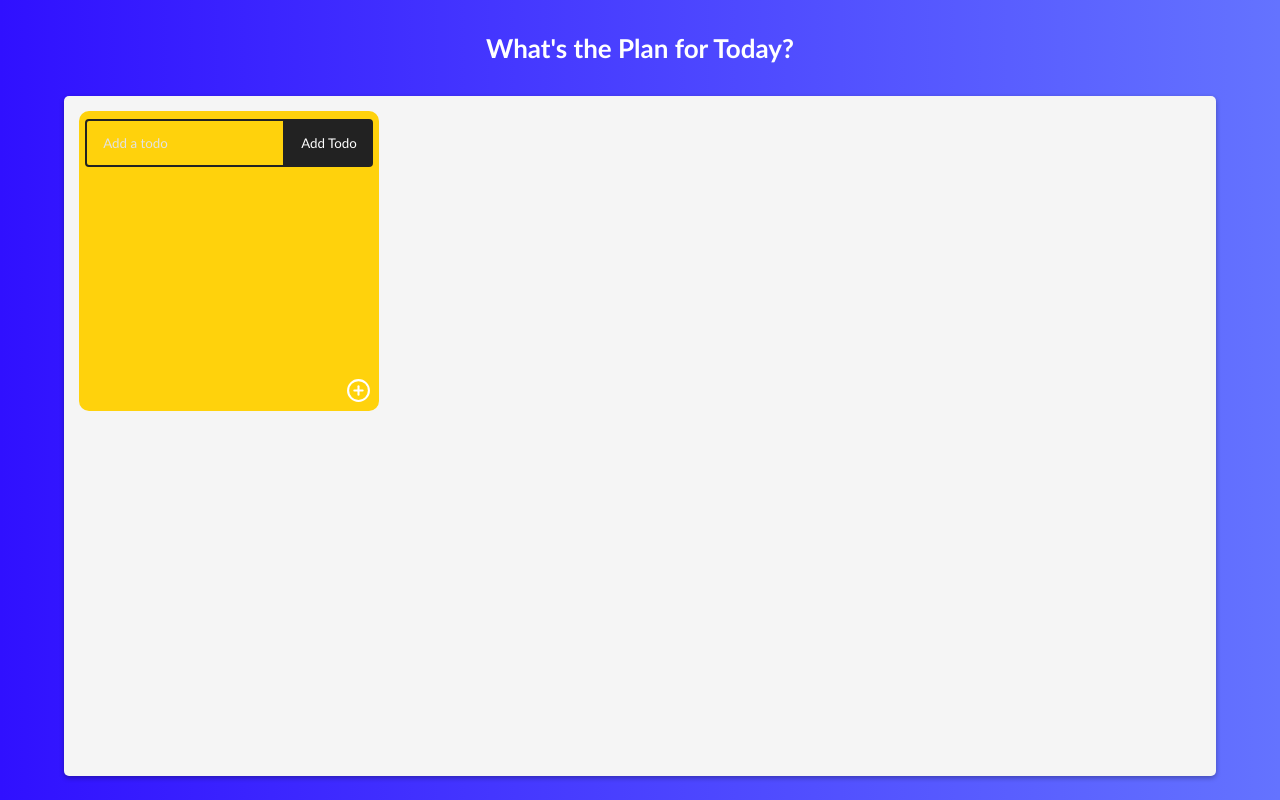
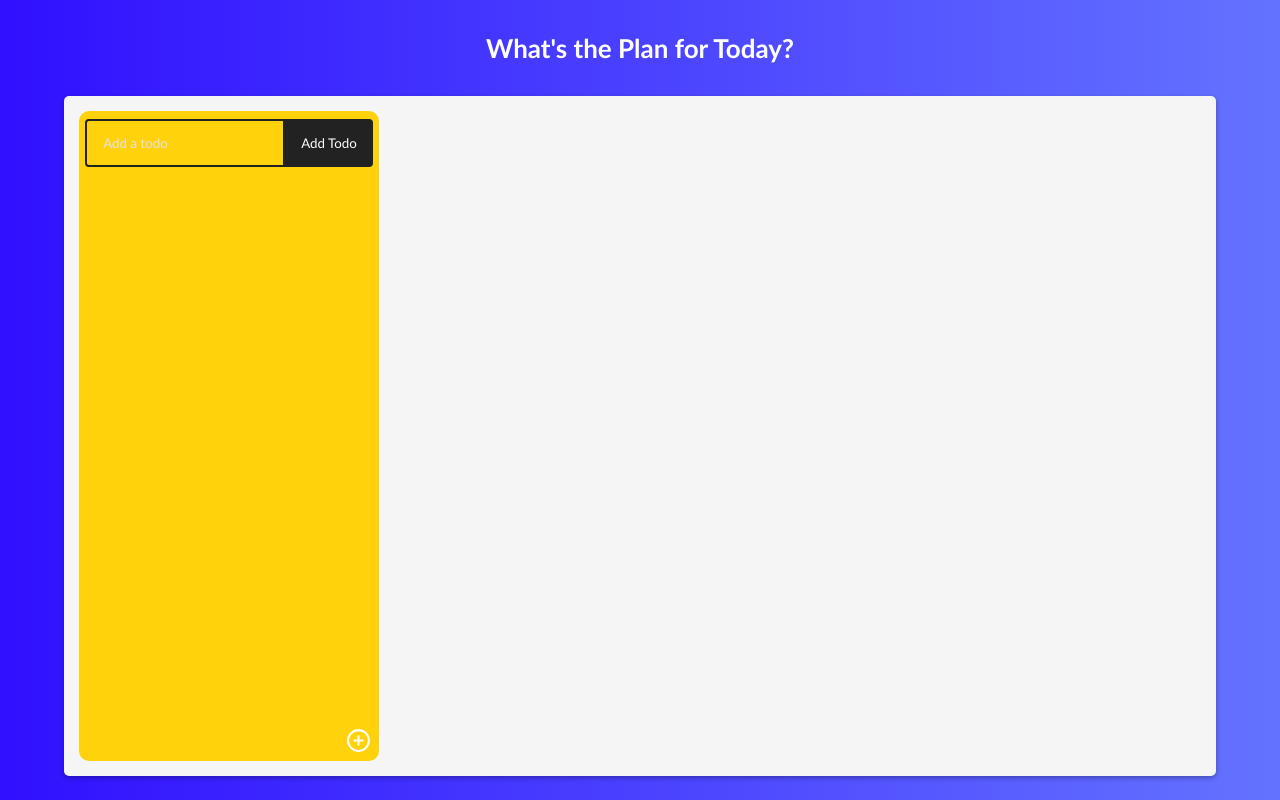
Before and after one commit to JISU-Y/react-app-post-it, a React (Create React App) app: page / in a window 1280 px wide. Built offline with nearby package versions, Linux system fonts and the light colour scheme.

Commit message:
context menu modifying

```diff
--- a/src/components/TodoBoard.js
+++ b/src/components/TodoBoard.js
@@ -56,6 +56,7 @@ const TodoBoard = () => {
         return (
           <TodoList
             key={index}
+            todoLists={todoLists}
             todoList={todoList}
             addPostit={addPostit}
             removePostit={removePostit}
--- a/src/components/TodoList.js
+++ b/src/components/TodoList.js
@@ -7,7 +7,13 @@ import { MdDone } from "react-icons/md";
 import { ImCross } from "react-icons/im";
 
 //todoList 는 TodoBoard에서 가져온 todos의 배열 중 배열 한 개씩
-const TodoList = ({ todoList, addPostit, removePostit, editPostit }) => {
+const TodoList = ({
+  todoLists,
+  todoList,
+  addPostit,
+  removePostit,
+  editPostit,
+}) => {
   // 여기서 따로 사용할 todo 배열
   // todos는 todo ({id:1,text:a}의 모음/배열)
   const [todos, setTodos] = useState([]);
@@ -82,6 +88,8 @@ const TodoList = ({ todoList, addPostit, removePostit, editPostit }) => {
     (e) => {
       e.preventDefault();
 
+      console.log(e.target);
+
       const rect = e.target.getBoundingClientRect();
       const rectX = e.clientX - rect.left; // x position within the element.
       const rectY = e.clientY - rect.top; // y position within the element.
@@ -98,8 +106,10 @@ const TodoList = ({ todoList, addPostit, removePostit, editPostit }) => {
   const todoAppRef = useRef(null);
 
   useEffect(() => {
+    // todoAppRef.current 이거 쓰면 하나씩 나오긴하는데 클릭이 안먹음 ㅠㅠ
+    // document로 하면 클릭은 다 먹히는데 모든 todo-app에 다 생김
     document.addEventListener("click", handleClick);
-    document.addEventListener("contextmenu", handleContextMenu); // todoAppRef.current
+    document.addEventListener("contextmenu", handleContextMenu);
     return () => {
       document.removeEventListener("click", handleClick);
       document.removeEventListener("contextmenu", handleContextMenu);
@@ -118,12 +128,13 @@ const TodoList = ({ todoList, addPostit, removePostit, editPostit }) => {
       return newIndex;
     });
     console.log(todoAppRef.current);
+    console.log(todoList.id);
 
     todoAppRef.current.style.backgroundColor = `${postColor[colorIndex]}`;
+    setShow(false);
   };
 
   return (
-    // useRef 말고 다른걸 써야하나.. 이러면 한개밖에 못 바꿈
     <div className="todo-app" ref={todoAppRef}>
       <TodoForm onSubmit={addTodo} />
       <Todo
--- a/src/index.css
+++ b/src/index.css
@@ -32,7 +32,9 @@ body {
   height: 85vh;
   border-radius: 5px;
   box-shadow: 0 2px 5px rgba(0, 0, 0, 0.3);
+  display: flex;
   flex-wrap: wrap;
+  /* overflow 안에 element 밖으로 나가도 됨 */
 }
 
 /* post it 하나 */
@@ -236,3 +238,7 @@ h1 {
 .menu li {
   cursor: context-menu;
 }
+
+.menu li:hover {
+  background-color: #aaa;
+}
```
